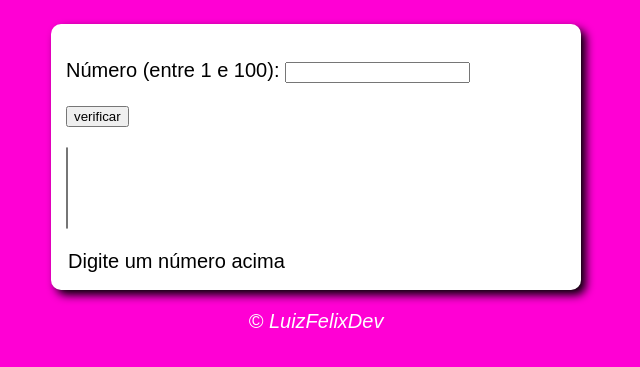
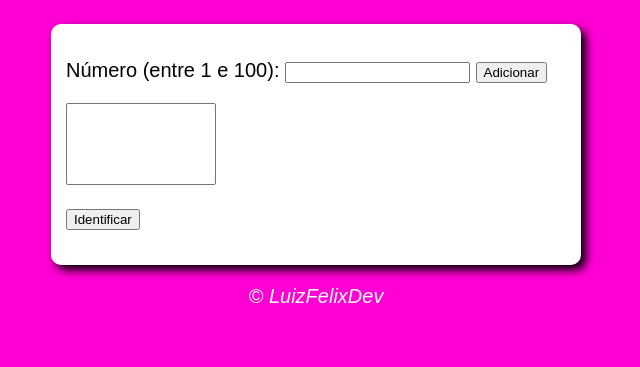
Before and after one commit to LuizFelixDev/estudosJavaScript, a plain HTML site: page AULA16ex/EX18/modelo.html in a window 1280 px wide. Shown: the part 75-442 px from the top of the page, without its empty margins (324-964 px from the left). Drawn offline with Linux system fonts and the light colour scheme.

Commit message:
Parte do execício terminada!

```diff
--- a/AULA16ex/EX18/estilo.css
+++ b/AULA16ex/EX18/estilo.css
@@ -15,6 +15,10 @@ section{
     box-shadow: 5px 5px 10px black;
 }
 
+select#tab{
+    width: 150px;
+}
+
 footer{
     color: white;
     text-align: center;
--- a/AULA16ex/EX18/modelo.html
+++ b/AULA16ex/EX18/modelo.html
@@ -14,12 +14,12 @@
     </header>
     <section>
         <div>
-            <p>Número (entre 1 e 100): <input type="number" name="número" id="inum"></p>
-            <p><input type="button" value="verificar" onclick="analisador(5)"></p>
+            <p>Número (entre 1 e 100): <input type="number" name="número" id="inum"> <input type="button" value="Adicionar" onclick="analisador()"></p>
+            <p><select name="select" id="tab" size="5px"></select>
+            <p><input type="button" value="Identificar"></p>
         </div>
-        <div>
-            <p><select name="select" id="tab" size="5px"></select></p>
-            <option id="res">Digite um número acima</option>
+        <div id="res">
+
         </div>
     </section>
     <footer>
--- a/AULA16ex/EX18/script.js
+++ b/AULA16ex/EX18/script.js
@@ -1,13 +1,32 @@
-function analisador(){
-    let tab = window.document.getElementById('tab')
-    let num = window.document.getElementById('inum')
-    let res = window.document.getElementById('res')
-    let n = Number(num.value)
+let tab = window.document.getElementById('tab')
+let num = window.document.getElementById('inum')
+let res = window.document.getElementById('res')
+let valores = []
 
-    if(n == 0 || n > 100 || n < 1 ){
-        window.alert(`O número inserido é invalido`)
+function isNumero(n){
+ if(Number(n) >= 1 && Number(n) <= 100){
+    return true
+ }
+ else{
+    return false
+ }
+
+}
+
+function inLista(n, l){
+    if(l.indexOf(Number(n) != -1)){
+        return true
     }
     else{
+        return false
+    }
+}
+
+function analisador(){
+    if(isNumero(num.value) && inLista(num.value, valores)){
         alert('Tudo ok!')
     }
+    else{
+        alert('Valor inválido ou já encontrado na lista')
+    }
 }
```
